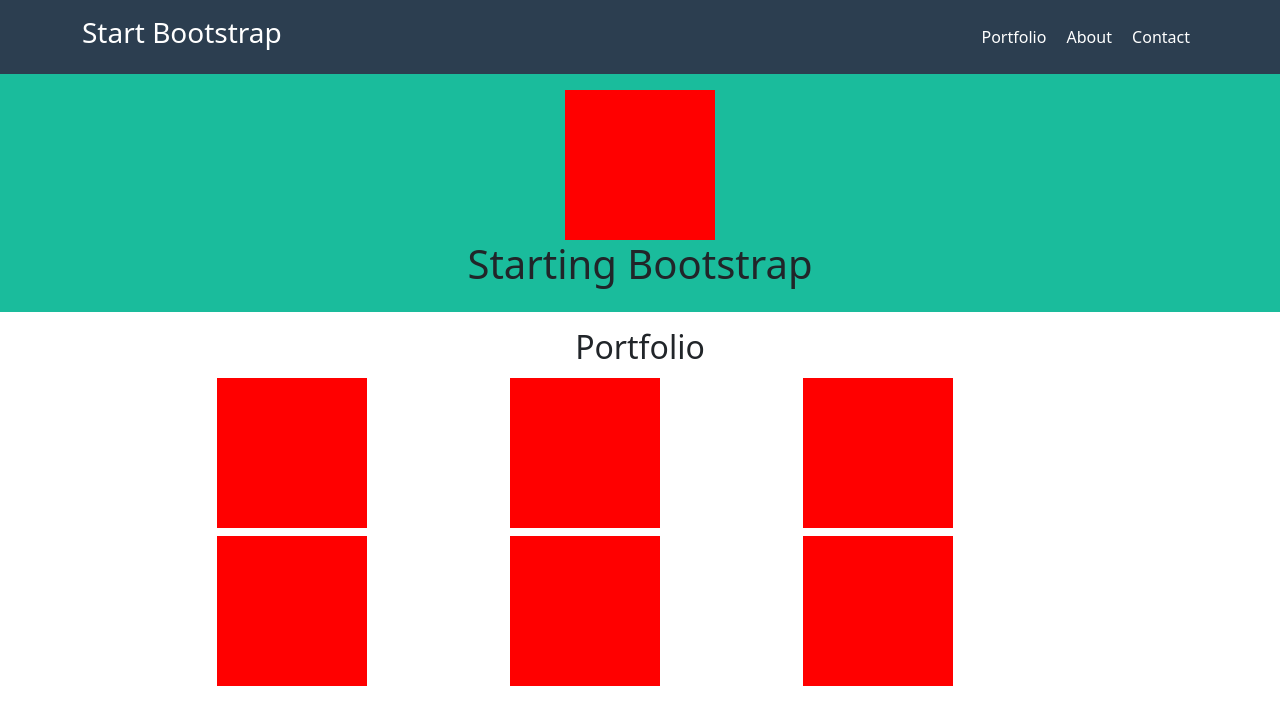
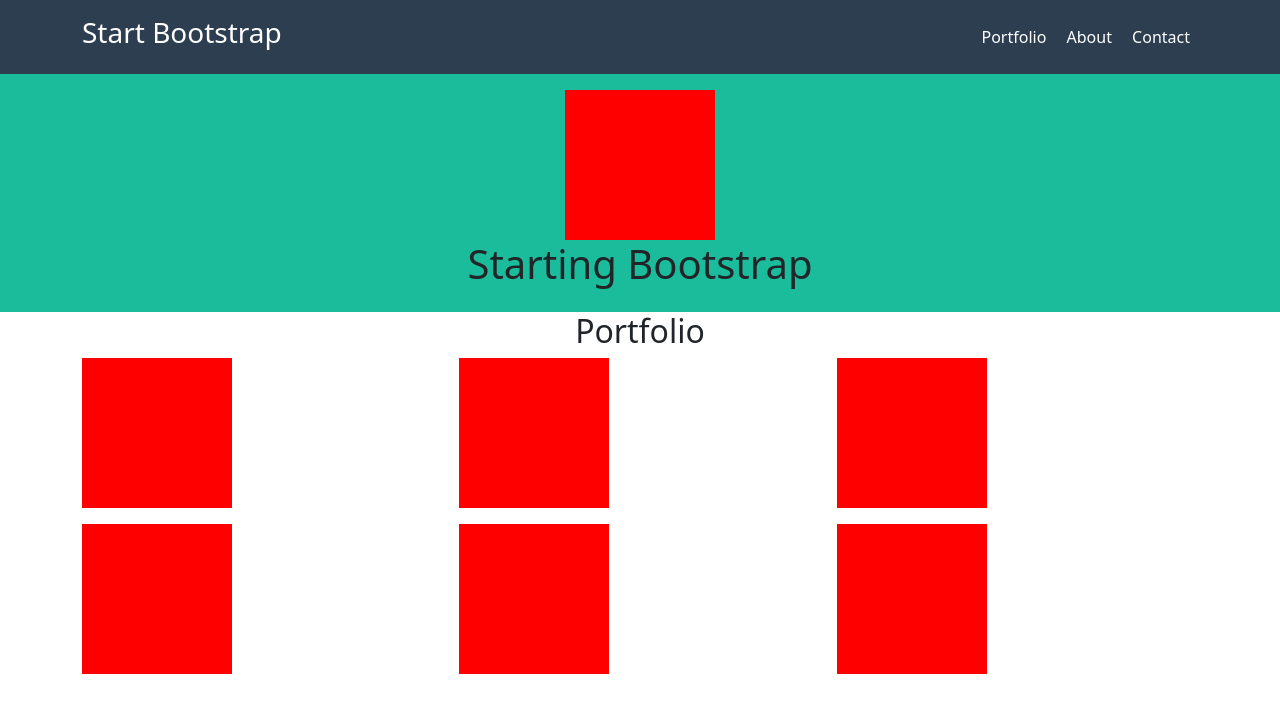
Before and after one commit to Blay199/html-css-bootstrap-freelancer, a plain HTML site: page index.html in a window 1280 px wide. Drawn offline with nearby package versions, Linux system fonts and the light colour scheme.

Commit message:
griglia sfasata

```diff
--- a/index.html
+++ b/index.html
@@ -37,34 +37,34 @@
         </section>
         <section class="my_portfolio">
             <div class="container">
-                <div class="row text-center justify-content-center my-3">
-                    <h2>Portfolio</h2>
-                    <div class="col col-lg-3  d-flex m-1">
+                <h2 class="text-center">Portfolio</h2>
+                <div class="row row-cols-1 row-cols-md-2 row-cols-lg-3 g-3">
+                    <div class="col">
                         <div class="square-test">
 
                         </div>
                     </div>
-                    <div class="col col-lg-3 d-flex m-1">
+                    <div class="col">
                         <div class="square-test">
 
                         </div>
                     </div>
-                    <div class="col col-lg-3 d-flex m-1">
+                    <div class="col">
                         <div class="square-test">
 
                         </div>
                     </div>
-                    <div class="col col-lg-3 d-flex m-1">
+                    <div class="col">
                         <div class="square-test">
 
                         </div>
                     </div>
-                    <div class="col col-lg-3 d-flex m-1">
+                    <div class="col">
                         <div class="square-test">
 
                         </div>
                     </div>
-                    <div class="col col-lg-3 d-flex m-1">
+                    <div class="col">
                         <div class="square-test">
 
                         </div>
```
